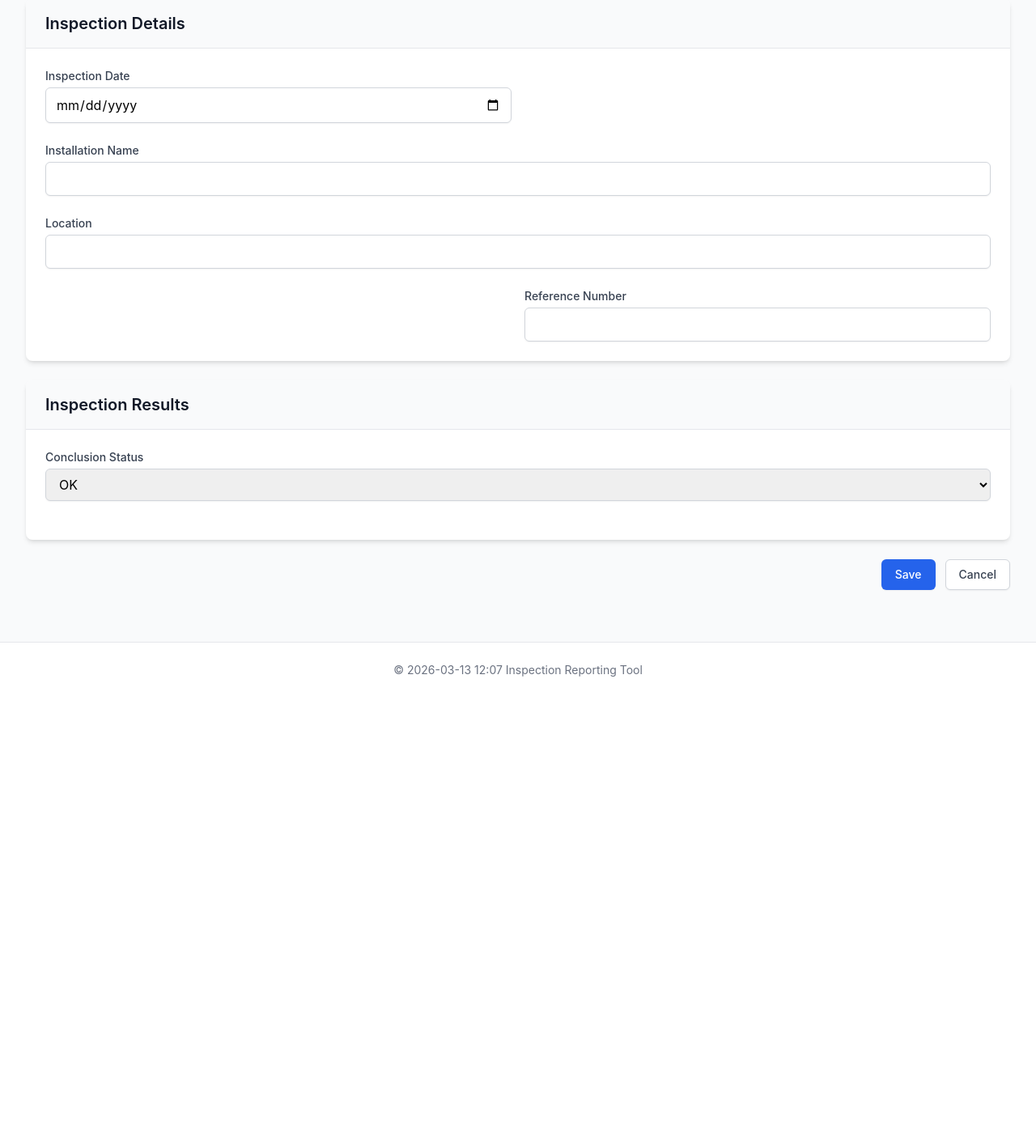
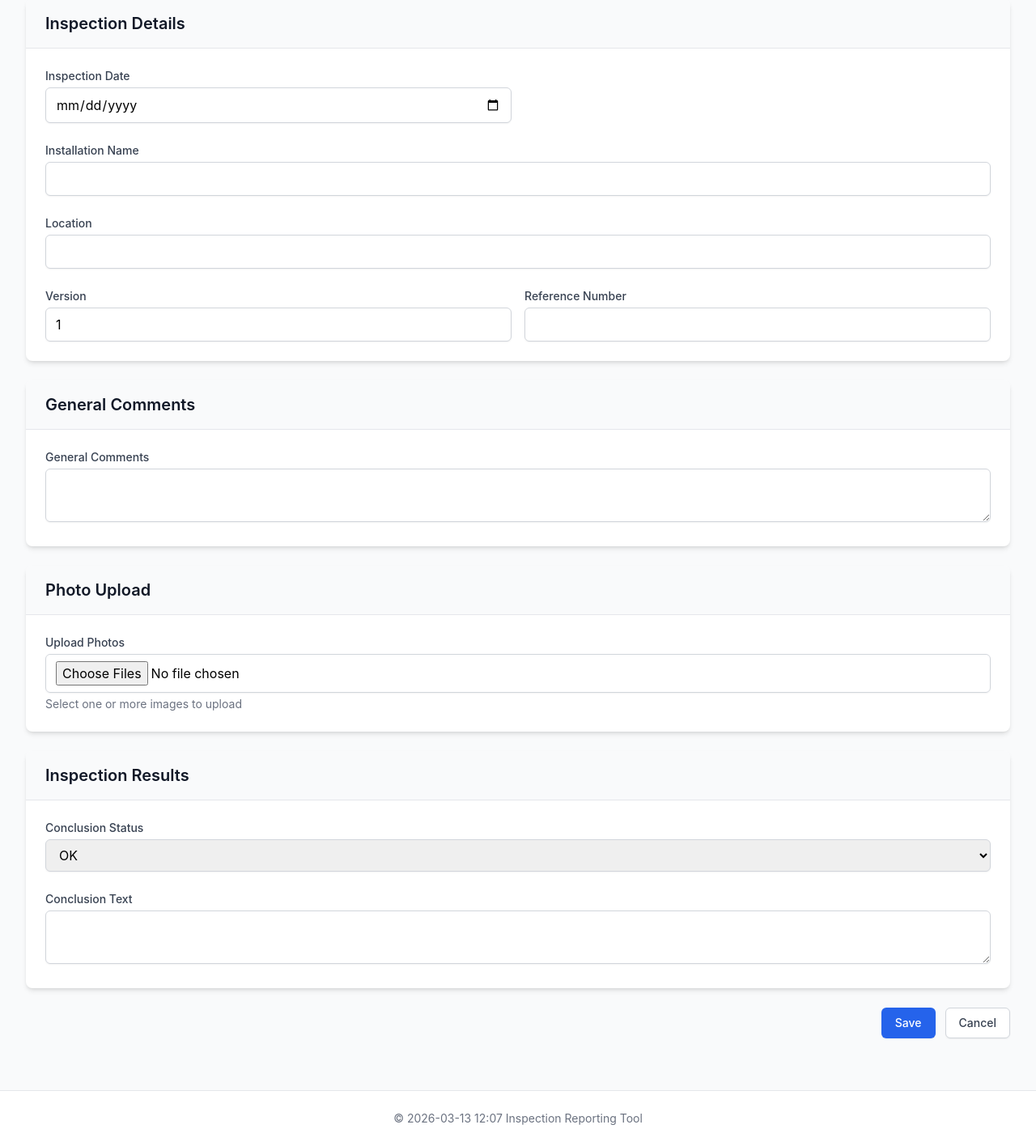
Before and after one commit to pingud98/EP_inspection_tool_proto, a Flask app: template app/templates/inspection_form.html in a window 1280 px wide. Shown: the part 121-1537 px from the top of the page at 81% size. Before the commit the page ends 957 px from the top, so only its background shows below. Run offline with Flask 3, Linux system fonts and the light colour scheme; the template is opened without the code that fills it: values that come from a table or form of the project are taken from there, others are empty; style sheets or scripts are compiled from the project's sources; some libraries are stand-ins or nearby versions.

Commit message:
still doesn't work correctly, but saving progress anyway

```diff
--- a/app/__init__.py
+++ b/app/__init__.py
@@ -1,7 +1,7 @@
 import logging
 from logging.handlers import RotatingFileHandler
 import os
-from flask import Flask, render_template
+from flask import Flask, render_template, request
 from flask_login import LoginManager
 from flask_wtf.csrf import CSRFProtect
 from config import Config
--- a/app/routes/inspections.py
+++ b/app/routes/inspections.py
@@ -15,7 +15,11 @@ class InspectionForm(FlaskForm):
     installation_name = StringField('Installation Name', validators=[DataRequired(), Length(max=200)])
     location = StringField('Location', validators=[DataRequired(), Length(max=200)])
     inspection_date = DateField('Inspection Date', validators=[DataRequired()])
+    version = IntegerField('Version', validators=[DataRequired()], default=1)
     reference_number = IntegerField('Reference Number', validators=[DataRequired()])
+
+    # General comments
+    general_comments = TextAreaField('General Comments')
 
     # Observations
     observations = TextAreaField('Observations')
@@ -62,8 +66,10 @@ def inspection_new():
             installation_name=form.installation_name.data,
             location=form.location.data,
             inspection_date=form.inspection_date.data,
+            version=form.version.data,
             reference_number=form.reference_number.data,
             observations=form.observations.data,
+            general_comments=form.general_comments.data,
             conclusion_text=form.conclusion_text.data,
             conclusion_status=form.conclusion_status.data,
             created_by_id=current_user.id
@@ -88,6 +94,31 @@ def inspection_new():
                         free_text_name=inspector
                     )
                 db.session.add(inspector_entry)
+
+        # Handle photo uploads
+        if 'photos' in request.files:
+            files = request.files.getlist('photos')
+            for file in files:
+                if file and file.filename:
+                    filename = secure_filename(file.filename)
+                    if filename:
+                        # Generate unique filename
+                        import uuid
+                        unique_filename = f"{uuid.uuid4().hex}_{filename}"
+                        # Create uploads directory if it doesn't exist
+                        upload_dir = 'uploads'
+                        os.makedirs(upload_dir, exist_ok=True)
+                        file_path = os.path.join(upload_dir, unique_filename)
+                        file.save(file_path)
+
+                        # Create Photo record
+                        photo = Photo(
+                            inspection_id=inspection.id,
+                            filename=unique_filename,
+                            caption='',  # Default empty caption
+                            action_required='none'  # Default action required
+                        )
+                        db.session.add(photo)
 
         db.session.commit()
         flash('Inspection report created successfully.', 'success')
@@ -130,14 +161,12 @@ def inspection_edit(id):
         inspection.installation_name = form.installation_name.data
         inspection.location = form.location.data
         inspection.inspection_date = form.inspection_date.data
+        inspection.version = form.version.data
         inspection.reference_number = form.reference_number.data
         inspection.observations = form.observations.data
         inspection.conclusion_text = form.conclusion_text.data
         inspection.conclusion_status = form.conclusion_status.data
         inspection.updated_at = datetime.utcnow()
-
-        # Increment version
-        inspection.version += 1
 
         # Update inspectors
         InspectionInspector.query.filter_by(inspection_id=inspection.id).delete()
--- a/app/templates/inspection_form.html
+++ b/app/templates/inspection_form.html
@@ -27,8 +27,6 @@
                         </ul>
                     {% endif %}
                 </div>
-
-
 
                 <div class="sm:col-span-6">
                     {{ form.installation_name.label(class="block text-sm font-medium text-gray-700 mb-1") }}
@@ -83,6 +81,42 @@
 
     <div class="card">
         <div class="card-header">
+            <h2 class="text-xl font-semibold text-gray-900">General Comments</h2>
+        </div>
+        <div class="card-body">
+            <div class="grid grid-cols-1 gap-y-6 gap-x-4 sm:grid-cols-6">
+                <div class="sm:col-span-6">
+                    {{ form.general_comments.label(class="block text-sm font-medium text-gray-700 mb-1") }}
+                    {{ form.general_comments(class="form-textarea") }}
+                    {% if form.general_comments.errors %}
+                        <ul class="mt-2 text-sm text-red-600">
+                            {% for error in form.general_comments.errors %}
+                                <li>{{ error }}</li>
+                            {% endfor %}
+                        </ul>
+                    {% endif %}
+                </div>
+            </div>
+        </div>
+    </div>
+
+    <div class="card">
+        <div class="card-header">
+            <h2 class="text-xl font-semibold text-gray-900">Photo Upload</h2>
+        </div>
+        <div class="card-body">
+            <div class="grid grid-cols-1 gap-y-6 gap-x-4 sm:grid-cols-6">
+                <div class="sm:col-span-6">
+                    <label class="block text-sm font-medium text-gray-700 mb-1">Upload Photos</label>
+                    <input type="file" id="photo-upload" name="photos" multiple accept="image/*" class="form-input">
+                    <p class="mt-1 text-sm text-gray-500">Select one or more images to upload</p>
+                </div>
+            </div>
+        </div>
+    </div>
+
+    <div class="card">
+        <div class="card-header">
             <h2 class="text-xl font-semibold text-gray-900">Inspection Results</h2>
         </div>
         <div class="card-body">
@@ -100,11 +134,11 @@
                 </div>
 
                 <div class="sm:col-span-6">
-                    {{ form.comments.label(class="block text-sm font-medium text-gray-700 mb-1") }}
-                    {{ form.comments(class="form-textarea") }}
-                    {% if form.comments.errors %}
+                    {{ form.conclusion_text.label(class="block text-sm font-medium text-gray-700 mb-1") }}
+                    {{ form.conclusion_text(class="form-textarea") }}
+                    {% if form.conclusion_text.errors %}
                         <ul class="mt-2 text-sm text-red-600">
-                            {% for error in form.comments.errors %}
+                            {% for error in form.conclusion_text.errors %}
                                 <li>{{ error }}</li>
                             {% endfor %}
                         </ul>
```
